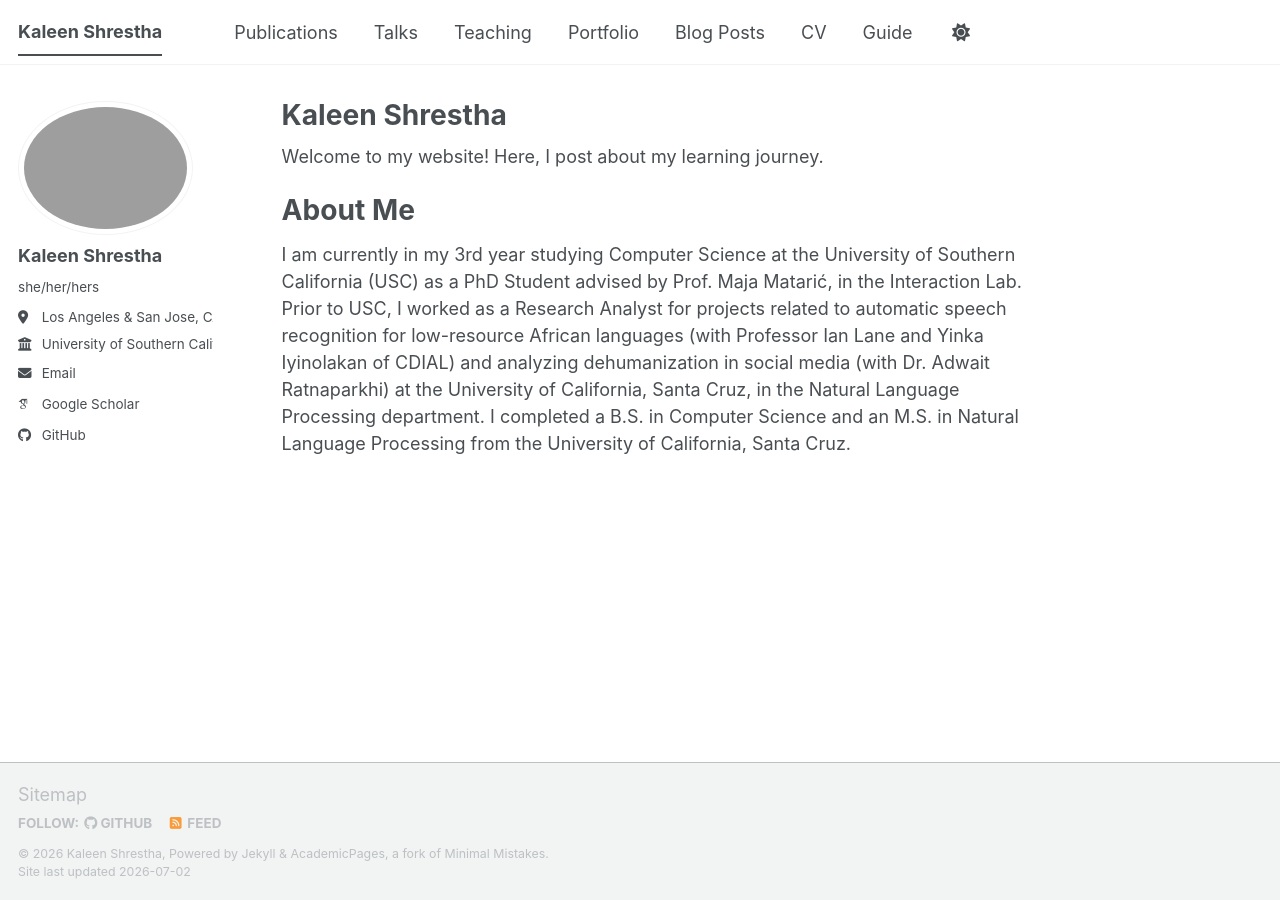
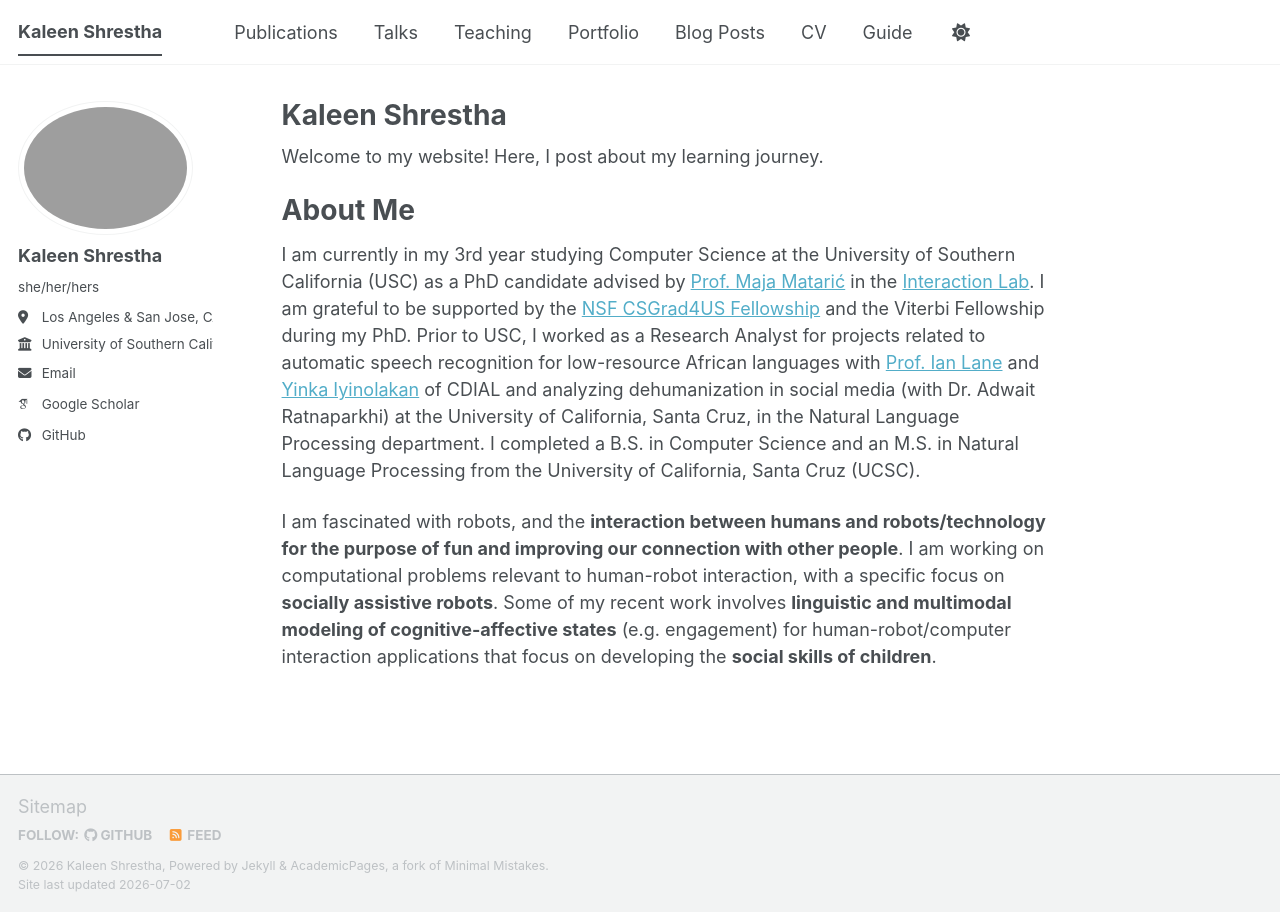
Before and after one commit to kashrest/kashrest.github.io, a Jekyll site: the page built from _pages/about.md, in a window 1280 px wide. Built offline with Jekyll 4.4.1, drawn with Linux system fonts in a browser that asks for light colours; some web fonts are replaced; a script bundle is joined from its source files by our own code; library files that are not in the unit come from our copies.

Commit message:
About page update

```diff
--- a/_pages/about.md
+++ b/_pages/about.md
@@ -12,4 +12,6 @@ Welcome to my website! Here, I post about my learning journey.
 
 About Me
 ======
-I am currently in my 3rd year studying Computer Science at the University of Southern California (USC) as a PhD Student advised by Prof. Maja Matarić, in the Interaction Lab. Prior to USC, I worked as a Research Analyst for projects related to automatic speech recognition for low-resource African languages (with Professor Ian Lane and Yinka Iyinolakan of CDIAL) and analyzing dehumanization in social media (with Dr. Adwait Ratnaparkhi) at the University of California, Santa Cruz, in the Natural Language Processing department. I completed a B.S. in Computer Science and an M.S. in Natural Language Processing from the University of California, Santa Cruz.
+I am currently in my 3rd year studying Computer Science at the University of Southern California (USC) as a PhD candidate advised by [Prof. Maja Matarić](https://maja-mataric.web.app/) in the [Interaction Lab](https://uscinteractionlab.web.app/). I am grateful to be supported by the [NSF CSGrad4US Fellowship](https://cra.org/csgrad4us/) and the Viterbi Fellowship during my PhD. Prior to USC, I worked as a Research Analyst for projects related to automatic speech recognition for low-resource African languages with [Prof. Ian Lane](https://www.linkedin.com/in/ianrlane) and [Yinka Iyinolakan](https://www.linkedin.com/in/olayinka-i-6b247ba2?original_referer=https%3A%2F%2Fwww.google.com%2F) of CDIAL and analyzing dehumanization in social media (with Dr. Adwait Ratnaparkhi) at the University of California, Santa Cruz, in the Natural Language Processing department. I completed a B.S. in Computer Science and an M.S. in Natural Language Processing from the University of California, Santa Cruz (UCSC).
+
+I am fascinated with robots, and the **interaction between humans and robots/technology for the purpose of fun and improving our connection with other people**. I am working on computational problems relevant to human-robot interaction, with a specific focus on **socially assistive robots**. Some of my recent work involves **linguistic and multimodal modeling of cognitive-affective states** (e.g. engagement) for human-robot/computer interaction applications that focus on developing the **social skills of children**.
```
